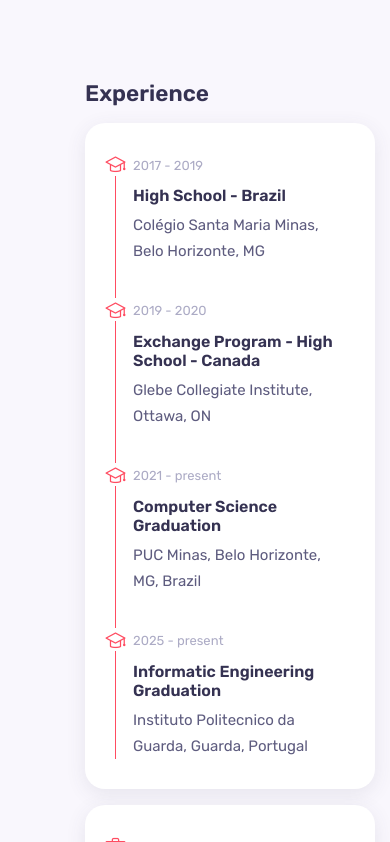
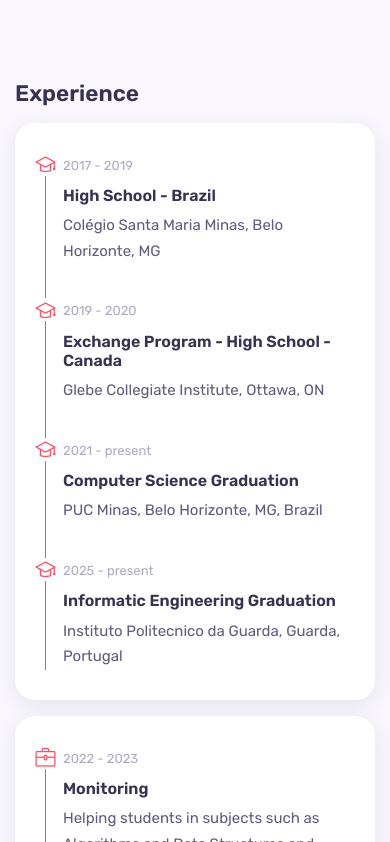
Before and after one commit to babi2707/portfolio, a React (Create React App) app: page / in a window 390 px wide. Shown: the part 3103-3945 px from the top of the page. Built offline with nearby package versions, Linux system fonts and the light colour scheme.

Commit message:
margin correction

```diff
--- a/src/App.css
+++ b/src/App.css
@@ -1,9 +1,15 @@
 .main {
   margin-left: 95px;
+  transition: margin-left 0.3s;
 }
 
 @media screen and (max-width: 1024px) {
   .main {
     margin-left: 70px;
   }
+
+  .main.menu-closed {
+    margin: 0;
+    justify-content: center;
+  }
 }
--- a/src/App.js
+++ b/src/App.js
@@ -1,4 +1,4 @@
-import React from "react";
+import React, { useState } from "react";
 import "./App.css";
 import Sidebar from "./components/sidebar/Sidebar";
 import Home from "./components/home/Home";
@@ -9,10 +9,12 @@ import Portfolio from "./components/portfolio/Portfolio";
 import Contact from "./components/contact/Contact";
 
 const App = () => {
+  const [toggle, setToggle] = useState(false);
+
   return (
     <>
-      <Sidebar />
-      <main className="main">
+      <Sidebar toggle={toggle} setToggle={setToggle} />
+      <main className={`main ${toggle ? "menu-open" : "menu-closed"}`}>
         <Home />
         <About />
         <Services />
--- a/src/components/sidebar/Sidebar.jsx
+++ b/src/components/sidebar/Sidebar.jsx
@@ -3,9 +3,7 @@ import "./sidebar.css";
 import "../../index.css";
 import Logo from "../../assets/logo.png";
 
-const Sidebar = () => {
-  const [toggle, showMenu] = useState(false);
-
+const Sidebar = ({ toggle, setToggle }) => {
   return (
     <>
       <aside className={toggle ? "aside show-menu" : "aside"}>
@@ -60,7 +58,7 @@ const Sidebar = () => {
         </div>
       </aside>
 
-      <div className={toggle ? "nav__toggle nav__toggle-open" : "nav__toggle"} onClick={() => showMenu(!toggle)}>
+      <div className={toggle ? "nav__toggle nav__toggle-open" : "nav__toggle"} onClick={() => setToggle(!toggle)}>
         <i className="icon-menu"></i>
       </div>
     </>
```
